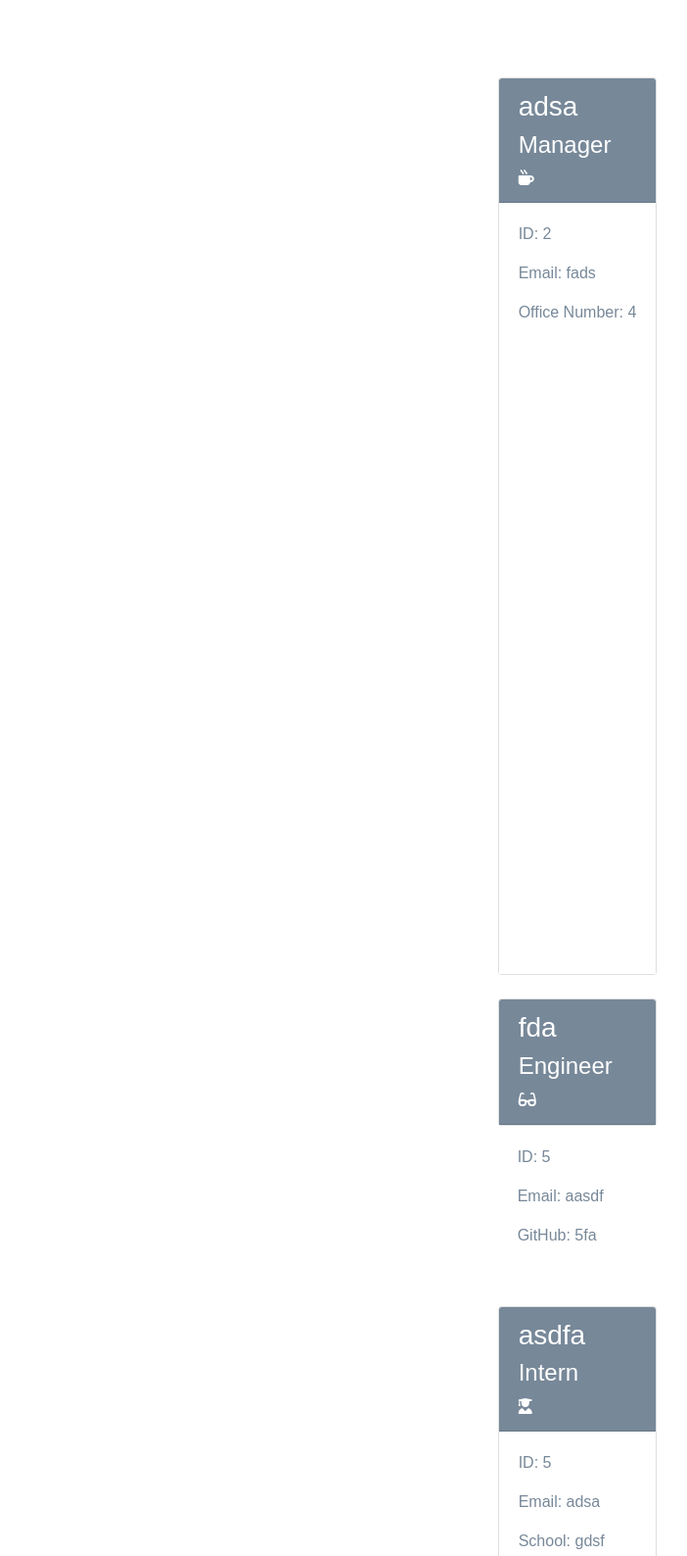
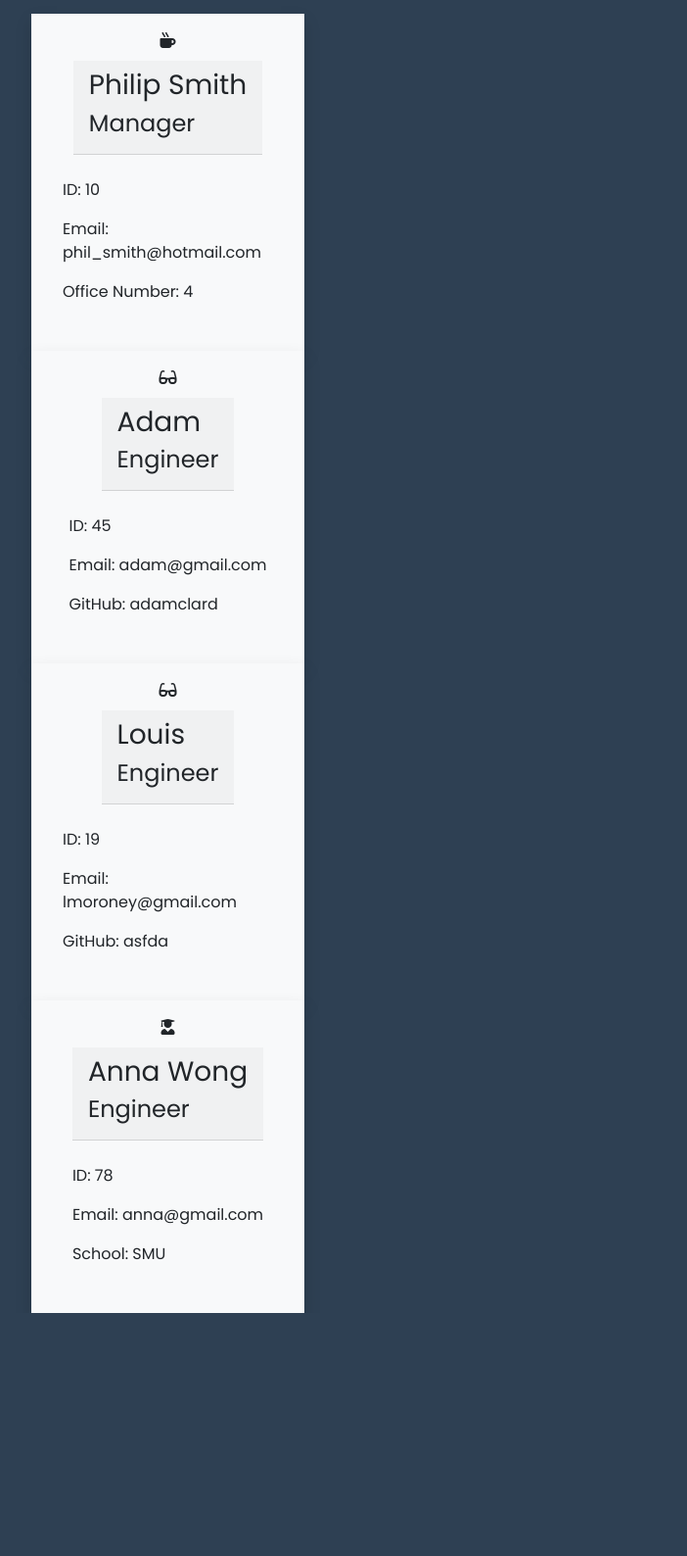
Before and after one commit to thutuephan/PiSoPer-TeamProfileGenerator, a website: page index.html in a window 1280 px wide. Shown: the part 120-1708 px from the top of the page at 98% size, without its empty margins (50-752 px from the left). After the commit the page ends 1460 px from the top, so only its background shows below. Drawn offline with nearby package versions, Linux system fonts and the light colour scheme.

Commit message:
testing html styling

```diff
--- a/index.html
+++ b/index.html
@@ -1,81 +1,119 @@
 
-
-    <!DOCTYPE html>
+    <!doctype html>
     <html lang="en">
     <head>
-        <meta charset="UTF-8">
-        <meta name="viewport" content="width=device-width, initial-scale=1.0">
-        <meta http-equiv="X-UA-Compatible" content="ie=edge">
+        <meta charset="utf-8">
+        <meta name="viewport" content="width=device-width, initial-scale=1">
+        <link href="https://fonts.googleapis.com/css2?family=Poppins&display=swap" rel="stylesheet">
+        <link href="https://cdn.jsdelivr.net/npm/bootstrap@5.1.3/dist/css/bootstrap.min.css" rel="stylesheet" integrity="sha384-1BmE4kWBq78iYhFldvKuhfTAU6auU8tT94WrHftjDbrCEXSU1oBoqyl2QvZ6jIW3" crossorigin="anonymous">
+        <link rel="stylesheet" href="https://cdnjs.cloudflare.com/ajax/libs/font-awesome/5.11.2/css/all.min.css">
+        <link rel="stylesheet" href="./src/style.css">
         <title>Amazing Team Profile</title>
-        <link rel="stylesheet" href="https://cdnjs.cloudflare.com/ajax/libs/font-awesome/5.11.2/css/all.min.css">
-        <link rel="stylesheet" href="https://stackpath.bootstrapcdn.com/bootstrap/4.3.1/css/bootstrap.min.css" integrity="sha384-ggOyR0iXCbMQv3Xipma34MD+dH/1fQ784/j6cY/iJTQUOhcWr7x9JvoRxT2MZw1T" crossorigin="anonymous">
-        <link rel="stylesheet" href="./src/style.css">
     </head>
     <body>
-        <header>
-            <nav class="nav" id="navbar">
-                <span class="nav justify-content-center" id="nav-text">My Team</span>
-            </nav>
+        <section class="container">
+            <div class="row">
+                <div class="col-md-12">
+                    <h2 class="text-white text-center my-5">Meet My Team</h2>
 
-        </header>
-        <main>
-            <div class="container">
-                <div class="row justify-content" id="team-card">
-
-
-    <div class="mt-4">
-        <div class="card h-100">
-            <div class="card-header">
-                <h3>adsa</h3>
-                <h4>Manager</h4><i class="fas fa-mug-hot"></i>
+    <div class="col-lg-3 col-md-4 col-sm-3">
+            <div class="shadow d-flex
+            justify-content-center
+            align-items-center p-3 bg-light rounded-lg
+            flex-column">
+            <div class="icon">
+                <i class="fas fa-mug-hot"></i>
 
             </div>
+            <div class="card-header my-2">
+                <h3 class="text-grey">Philip Smith</h3>
+                <h4 class="text-grey">Manager</h4>
+            </div>
             <div class="card-body">
-            <p class="id">ID: 2</p>
-            <p class="email">Email: fads</p>
-            <p class="officenumber">Office Number: 4</p>
+                <p class="text-grey id">ID: 10</p>
+                <p class="text-grey email">Email: phil_smith@hotmail.com</p>
+                <p class="text-grey officenumber">Office Number: 4</p>
+            </div>
+
             </div>
     </div>
 
-    <div class="mt-4">
-        <div class="card h-100">
-            <div class="card-header">
-                <h3>fda</h3>
-                <h4>Engineer</h4><i class="fas fa-glasses"></i>
+    <div class="col-lg-3 col-md-4 col-sm-3">
+            <div class="shadow d-flex
+            justify-content-center
+            align-items-center p-3 bg-light rounded-lg
+            flex-column">
+            <div class="icon">
+                <i class="fas fa-glasses"></i>
+
+            </div>
+            <div class="card-header my-2">
+                <h3 class="text-grey">Adam</h3>
+                <h4 class="text-grey">Engineer</h4>
+            </div>
+
+            <div class="card-body">
+                <p class="text-grey id">ID: 45</p>
+                <p class="text-grey email">Email: adam@gmail.com</p>
+                <p class="text-grey github">GitHub: adamclard</p>
             </div>
             </div>
 
+    </div>
+
+
+    <div class="col-lg-3 col-md-4 col-sm-3">
+            <div class="shadow d-flex
+            justify-content-center
+            align-items-center p-3 bg-light rounded-lg
+            flex-column">
+            <div class="icon">
+                <i class="fas fa-glasses"></i>
+
+            </div>
+            <div class="card-header my-2">
+                <h3 class="text-grey">Louis</h3>
+                <h4 class="text-grey">Engineer</h4>
+            </div>
+
             <div class="card-body">
-            <p class="id">ID: 5</p>
-            <p class="email">Email: aasdf</p>
-            <p class="github">GitHub: 5fa</p>
+                <p class="text-grey id">ID: 19</p>
+                <p class="text-grey email">Email: lmoroney@gmail.com</p>
+                <p class="text-grey github">GitHub: asfda</p>
             </div>
             </div>
 
-    <div class="mt-4">
-        <div class="card h-100">
-            <div class="card-header">
-                <h3>asdfa</h3>
-                <h4>Intern</h4><i class="fas fa-user-graduate"></i>
+    </div>
 
 
+    <div class="col-lg-3 col-md-4 col-sm-3">
+            <div class="shadow d-flex
+            justify-content-center
+            align-items-center p-3 bg-light rounded-lg
+            flex-column">
+            <div class="icon">
+                <i class="fas fa-user-graduate"></i>
+
+            </div>
+            <div class="card-header my-2">
+                <h3 class="text-grey">Anna Wong</h3>
+                <h4 class="text-grey">Engineer</h4>
             </div>
 
             <div class="card-body">
-            <p class="id">ID: 5</p>
-            <p class="email">Email: adsa</p>
-            <p class="school">School: gdsf</p>
+                <p class="text-grey id">ID: 78</p>
+                <p class="text-grey email">Email: anna@gmail.com</p>
+                <p class="text-grey github">School: SMU</p>
             </div>
+            </div>
+
     </div>
 
 
                 </div>
             </div>
-        </main>
-    <script src="https://kit.fontawesome.com/a076d05399.js"></script>
-    <script src="https://code.jquery.com/jquery-3.5.1.slim.min.js" integrity="sha384-DfXdz2htPH0lsSSs5nCTpuj/zy4C+OGpamoFVy38MVBnE+IbbVYUew+OrCXaRkfj" crossorigin="anonymous"></script>
-    <script src="https://cdn.jsdelivr.net/npm/popper.js@1.16.0/dist/umd/popper.min.js" integrity="sha384-Q6E9RHvbIyZFJoft+2mJbHaEWldlvI9IOYy5n3zV9zzTtmI3UksdQRVvoxMfooAo" crossorigin="anonymous"></script>
-    <script src="https://stackpath.bootstrapcdn.com/bootstrap/4.5.0/js/bootstrap.min.js" integrity="sha384-OgVRvuATP1z7JjHLkuOU7Xw704+h835Lr+6QL9UvYjZE3Ipu6Tp75j7Bh/kR0JKI" crossorigin="anonymous"></script>
+        </section>
+
 
     </body>
     </html>
--- a/src/style.css
+++ b/src/style.css
@@ -1,42 +1,4 @@
-
-
-* {
-    box-sizing: border-box;
+body {
+    background-color:#2E4053 ;
+    font-family: 'Poppins', sans-serif;
 }
-
-:root {
-    --primary: lightslategray;
-    --secondary: white;
-}
-
-body {
-    font-family: Arial, Helvetica, sans-serif;
-}
-
-#navbar {
-    background-color: var(--primary);
-    color: var(--secondary);
-    font-size: 50px;
-}
-
-.navbar-brand {
-    font-size: 50px;
-}
-
-
-.card-header {
-    background-color: var(--primary);
-    color: var(--secondary);
-}
-
-.card-body {
-    background-color: var(--secondary);
-    color: var(--primary);
-}
-
-.container {
-    margin: 100px auto;
-    justify-content: space-evenly;
-    display: flex;
-
-}
--- a/utils/generateHTML.js
+++ b/utils/generateHTML.js
@@ -30,61 +30,83 @@ function generateHTML(empArray) {
 // create generate manager card
 function managerCard(manager) {
     return `
-    <div class="mt-4">
-        <div class="card h-100">
-            <div class="card-header">
-                <h3>${manager.name}</h3>
-                <h4>Manager</h4><i class="fas fa-mug-hot"></i>
+    <div class="col-lg-3 col-md-4 col-sm-3">
+            <div class="shadow d-flex
+            justify-content-center
+            align-items-center p-3 bg-light rounded-lg
+            flex-column">
+            <div class="icon">
+                <i class="fas fa-mug-hot"></i>
 
             </div>
+            <div class="card-header my-2">
+                <h3 class="text-grey">${manager.name}</h3>
+                <h4 class="text-grey">Manager</h4>
+            </div>
             <div class="card-body">
-            <p class="id">ID: ${manager.id}</p>
-            <p class="email">Email: ${manager.email}</p>
-            <p class="officenumber">Office Number: ${manager.officeNumber}</p>
+                <p class="text-grey id">ID: ${manager.id}</p>
+                <p class="text-grey email">Email: ${manager.email}</p>
+                <p class="text-grey officenumber">Office Number: ${manager.officeNumber}</p>
+            </div>
+
             </div>
     </div>
     `;
-
-
 }
 
 // create engineer card
 function engineerCard(engineer) {
     return `
-    <div class="mt-4">
-        <div class="card h-100">
-            <div class="card-header">
-                <h3>${engineer.name}</h3>
-                <h4>Engineer</h4><i class="fas fa-glasses"></i>
+    <div class="col-lg-3 col-md-4 col-sm-3">
+            <div class="shadow d-flex
+            justify-content-center
+            align-items-center p-3 bg-light rounded-lg
+            flex-column">
+            <div class="icon">
+                <i class="fas fa-glasses"></i>
+
+            </div>
+            <div class="card-header my-2">
+                <h3 class="text-grey">${engineer.name}</h3>
+                <h4 class="text-grey">Engineer</h4>
+            </div>
+
+            <div class="card-body">
+                <p class="text-grey id">ID: ${engineer.id}</p>
+                <p class="text-grey email">Email: ${engineer.email}</p>
+                <p class="text-grey github">GitHub: ${engineer.github}</p>
             </div>
             </div>
 
-        <div class="card-body">
-            <p class="id">ID: ${engineer.id}</p>
-            <p class="email">Email: ${engineer.email}</p>
-            <p class="github">GitHub: ${engineer.github}</p>
     </div>
-    </div>
+
     `;
 }
 
 // create intern card
 function internCard(intern) {
     return `
-    <div class="mt-4">
-        <div class="card h-100">
-            <div class="card-header">
-                <h3>${intern.name}</h3>
-                <h4>Intern</h4><i class="fas fa-user-graduate"></i>
+    <div class="col-lg-3 col-md-4 col-sm-3">
+            <div class="shadow d-flex
+            justify-content-center
+            align-items-center p-3 bg-light rounded-lg
+            flex-column">
+            <div class="icon">
+                <i class="fas fa-user-graduate"></i>
 
-
+            </div>
+            <div class="card-header my-2">
+                <h3 class="text-grey">${intern.name}</h3>
+                <h4 class="text-grey">Engineer</h4>
             </div>
 
             <div class="card-body">
-            <p class="id">ID: ${intern.id}</p>
-            <p class="email">Email: ${intern.email}</p>
-            <p class="school">School: ${intern.school}</p>
+                <p class="text-grey id">ID: ${intern.id}</p>
+                <p class="text-grey email">Email: ${intern.email}</p>
+                <p class="text-grey github">School: ${intern.school}</p>
             </div>
+            </div>
+
     </div>
 
     `;
@@ -93,37 +115,27 @@ function internCard(intern) {
 
 function finalHTML() {
     return `
-
-    <!DOCTYPE html>
+    <!doctype html>
     <html lang="en">
     <head>
-        <meta charset="UTF-8">
-        <meta name="viewport" content="width=device-width, initial-scale=1.0">
-        <meta http-equiv="X-UA-Compatible" content="ie=edge">
+        <meta charset="utf-8">
+        <meta name="viewport" content="width=device-width, initial-scale=1">
+        <link href="https://fonts.googleapis.com/css2?family=Poppins&display=swap" rel="stylesheet">
+        <link href="https://cdn.jsdelivr.net/npm/bootstrap@5.1.3/dist/css/bootstrap.min.css" rel="stylesheet" integrity="sha384-1BmE4kWBq78iYhFldvKuhfTAU6auU8tT94WrHftjDbrCEXSU1oBoqyl2QvZ6jIW3" crossorigin="anonymous">
+        <link rel="stylesheet" href="https://cdnjs.cloudflare.com/ajax/libs/font-awesome/5.11.2/css/all.min.css">
+        <link rel="stylesheet" href="./src/style.css">
         <title>Amazing Team Profile</title>
-        <link rel="stylesheet" href="https://cdnjs.cloudflare.com/ajax/libs/font-awesome/5.11.2/css/all.min.css">
-        <link rel="stylesheet" href="https://stackpath.bootstrapcdn.com/bootstrap/4.3.1/css/bootstrap.min.css" integrity="sha384-ggOyR0iXCbMQv3Xipma34MD+dH/1fQ784/j6cY/iJTQUOhcWr7x9JvoRxT2MZw1T" crossorigin="anonymous">
-        <link rel="stylesheet" href="./src/style.css">
     </head>
     <body>
-        <header>
-            <nav class="nav" id="navbar">
-                <span class="nav justify-content-center" id="nav-text">My Team</span>
-            </nav>
-
-        </header>
-        <main>
-            <div class="container">
-                <div class="row justify-content" id="team-card">
-
+        <section class="container">
+            <div class="row">
+                <div class="col-md-12">
+                    <h2 class="text-white text-center my-5">Meet My Team</h2>
                         ${cardArray.join("")}
                 </div>
             </div>
-        </main>
-    <script src="https://kit.fontawesome.com/a076d05399.js"></script>
-    <script src="https://code.jquery.com/jquery-3.5.1.slim.min.js" integrity="sha384-DfXdz2htPH0lsSSs5nCTpuj/zy4C+OGpamoFVy38MVBnE+IbbVYUew+OrCXaRkfj" crossorigin="anonymous"></script>
-    <script src="https://cdn.jsdelivr.net/npm/popper.js@1.16.0/dist/umd/popper.min.js" integrity="sha384-Q6E9RHvbIyZFJoft+2mJbHaEWldlvI9IOYy5n3zV9zzTtmI3UksdQRVvoxMfooAo" crossorigin="anonymous"></script>
-    <script src="https://stackpath.bootstrapcdn.com/bootstrap/4.5.0/js/bootstrap.min.js" integrity="sha384-OgVRvuATP1z7JjHLkuOU7Xw704+h835Lr+6QL9UvYjZE3Ipu6Tp75j7Bh/kR0JKI" crossorigin="anonymous"></script>
+        </section>
+
 
     </body>
     </html>
```
Lines whose indentation alone changed are shown as unchanged.
